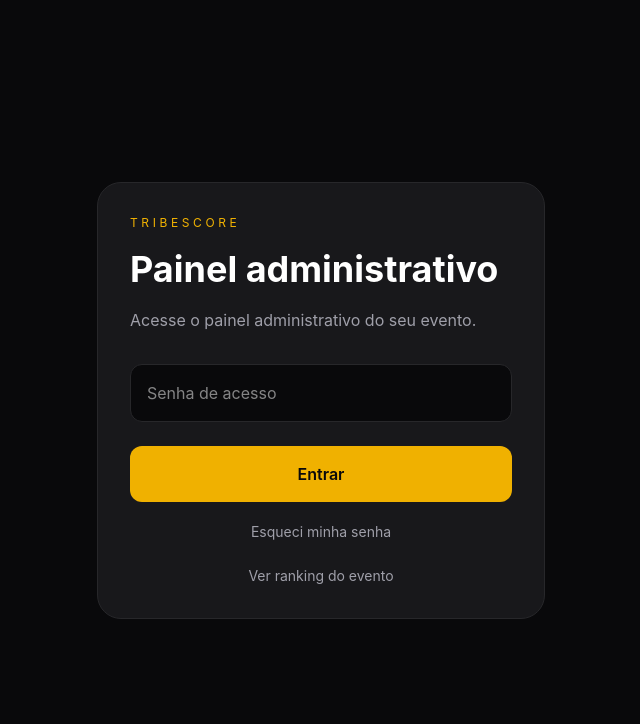
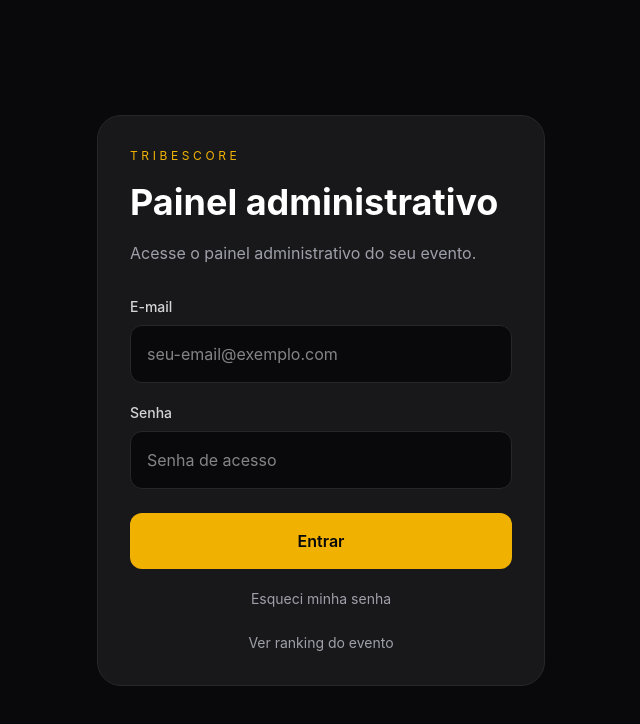
Before and after one commit to branchescunha/tribes-tournament, a React (Vite) app: page /login in a window 1280 px wide. Shown: the top 724 px of the page, without its empty margins (319-959 px from the left). Built offline with nearby package versions, Linux system fonts and the light colour scheme; no server answers.

Commit message:
feat: support email-based admin login

```diff
--- a/src/pages/ForgotPassword.jsx
+++ b/src/pages/ForgotPassword.jsx
@@ -2,10 +2,8 @@ import { useState } from 'react'
 import { Link } from 'react-router-dom'
 import { supabase } from '../lib/supabase'
 
-const ADMIN_EMAIL = 'andrevinicius.bc@gmail.com'
-
 export default function ForgotPassword() {
-  const [email, setEmail] = useState(ADMIN_EMAIL)
+  const [email, setEmail] = useState('')
   const [loading, setLoading] = useState(false)
   const [error, setError] = useState('')
   const [success, setSuccess] = useState('')
@@ -73,7 +71,8 @@ export default function ForgotPassword() {
           type="email"
           value={email}
           onChange={(event) => setEmail(event.target.value)}
-          placeholder="E-mail administrativo"
+          placeholder="seu-email@exemplo.com"
+          autoComplete="email"
           className="mt-2 w-full rounded-xl border border-zinc-800 bg-zinc-950 px-4 py-4 outline-none focus:border-yellow-500"
         />
 
--- a/src/pages/Login.jsx
+++ b/src/pages/Login.jsx
@@ -3,10 +3,9 @@ import { Link, Navigate } from 'react-router-dom'
 import { supabase } from '../lib/supabase'
 import { useAuthContext } from '../hooks/useAuth'
 
-const ADMIN_EMAIL = 'andrevinicius.bc@gmail.com'
-
 export default function Login() {
   const { session, loadingAuth } = useAuthContext()
+  const [email, setEmail] = useState('')
   const [password, setPassword] = useState('')
   const [loading, setLoading] = useState(false)
   const [error, setError] = useState('')
@@ -16,21 +15,23 @@ export default function Login() {
 
     setError('')
 
-    if (!password.trim()) {
-      setError('Informe a senha de acesso.')
+    const emailValue = email.trim()
+
+    if (!emailValue || !password.trim()) {
+      setError('Informe seu e-mail e senha para continuar.')
       return
     }
 
     setLoading(true)
 
     const { error: loginError } = await supabase.auth.signInWithPassword({
-      email: ADMIN_EMAIL,
+      email: emailValue,
       password,
     })
 
     if (loginError) {
       console.error(loginError)
-      setError('Senha inválida.')
+      setError('Não foi possível entrar. Verifique o e-mail e a senha.')
       setLoading(false)
       return
     }
@@ -68,8 +69,28 @@ export default function Login() {
           Acesse o painel administrativo do seu evento.
         </p>
 
-        <label htmlFor="admin-password" className="sr-only">
-          Senha de acesso
+        <label
+          htmlFor="admin-email"
+          className="mt-8 block text-sm font-medium text-zinc-300"
+        >
+          E-mail
+        </label>
+
+        <input
+          id="admin-email"
+          type="email"
+          value={email}
+          onChange={(event) => setEmail(event.target.value)}
+          placeholder="seu-email@exemplo.com"
+          autoComplete="email"
+          className="mt-2 w-full rounded-xl border border-zinc-800 bg-zinc-950 px-4 py-4 outline-none focus:border-yellow-500"
+        />
+
+        <label
+          htmlFor="admin-password"
+          className="mt-5 block text-sm font-medium text-zinc-300"
+        >
+          Senha
         </label>
 
         <input
@@ -78,7 +99,8 @@ export default function Login() {
           value={password}
           onChange={(event) => setPassword(event.target.value)}
           placeholder="Senha de acesso"
-          className="mt-8 w-full rounded-xl border border-zinc-800 bg-zinc-950 px-4 py-4 outline-none focus:border-yellow-500"
+          autoComplete="current-password"
+          className="mt-2 w-full rounded-xl border border-zinc-800 bg-zinc-950 px-4 py-4 outline-none focus:border-yellow-500"
         />
 
         {error && (
```
Also changed, not shown: 1 other file (tests, documents, lock files or other folders).
